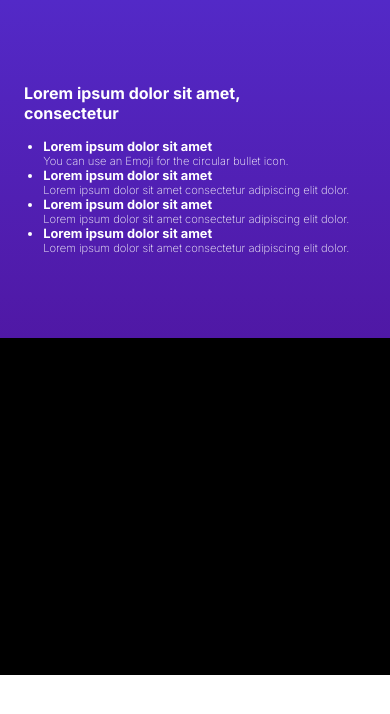
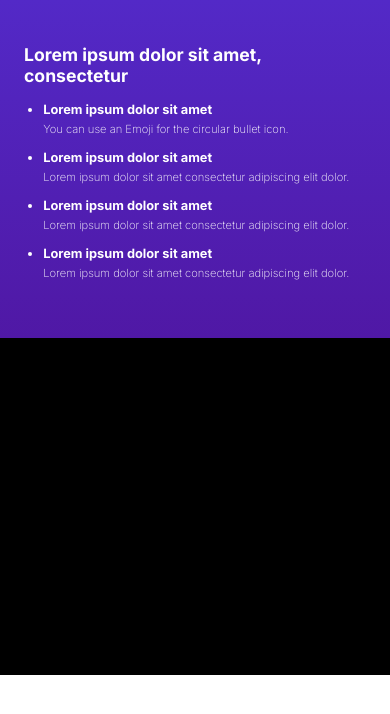
Before and after one commit to thesakshijaiswal/Validation-ui-ux, a plain HTML site: page index.html in a window 390 px wide. Drawn offline with Linux system fonts and the light colour scheme.

Commit message:
style: Improve styling for content list and heading in left-top section

```diff
--- a/style.css
+++ b/style.css
@@ -80,12 +80,14 @@
 .content-list li {
   font-weight: 700;
   font-size: 1.2rem;
+  margin-bottom: 5px;
 }
 
 .content-list p {
   font-weight: 200;
   font-size: 1rem;
   white-space: nowrap;
+  margin-bottom: 14px;
 }
 
 @media (max-width: 768px) {
@@ -111,7 +113,7 @@
     width: 400px;
   }
   .heading-top {
-    font-size: 1rem;
+    font-size: 1.1rem;
     margin-bottom: 1rem;
   }
   .content-list {
```
